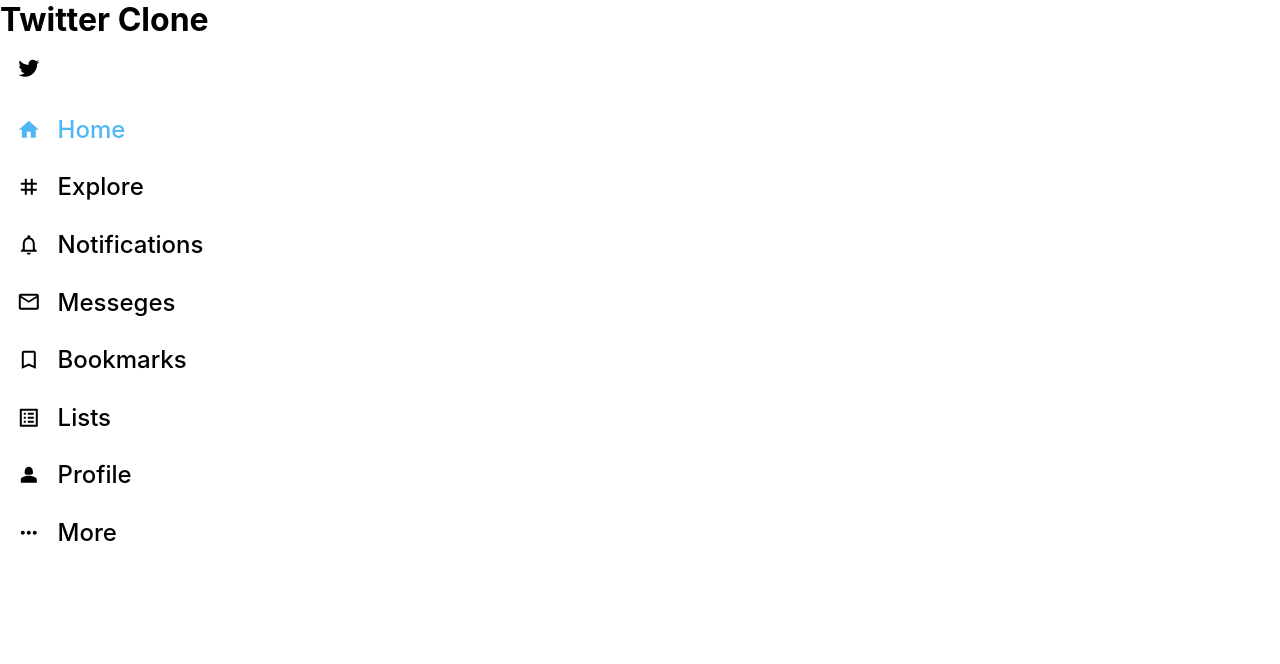
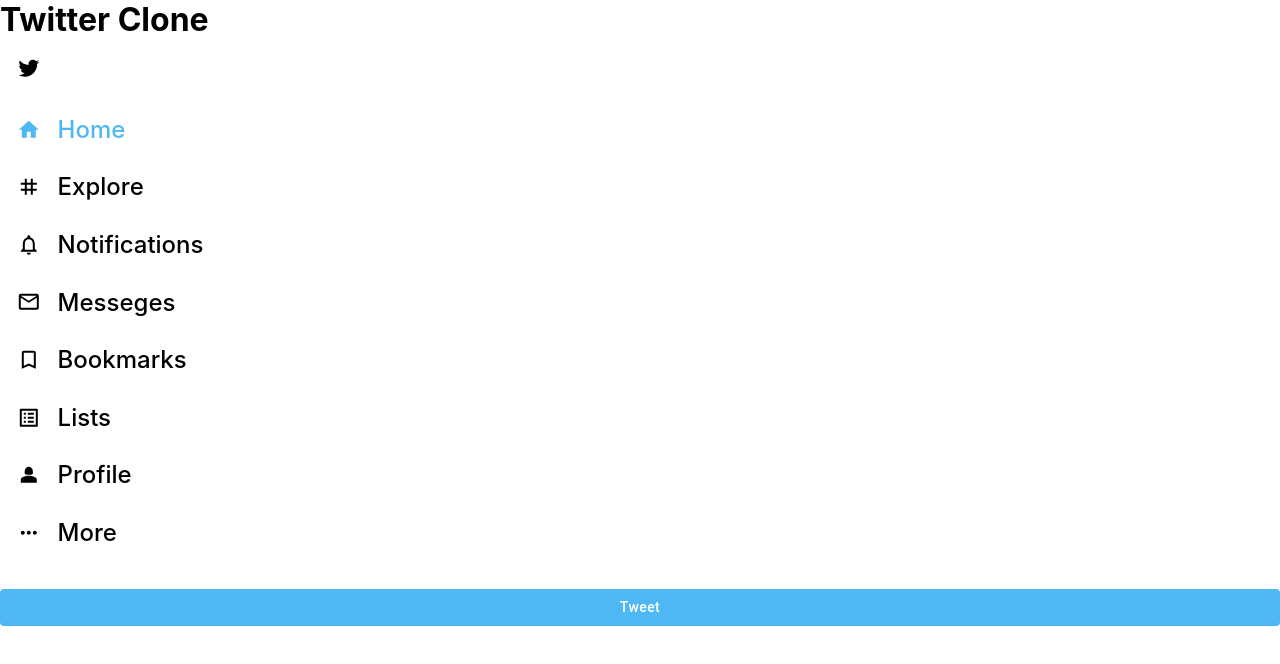
Before and after one commit to Krishnabot/Twitter-clone, a React (Create React App) app: page / in a window 1280 px wide. Shown: the top 664 px of the page. Built offline with nearby package versions, Linux system fonts and the light colour scheme.

Commit message:
Add and style tweet button

```diff
--- a/src/components/Sidebar/Sidebar.css
+++ b/src/components/Sidebar/Sidebar.css
@@ -0,0 +1,8 @@
+.tweet-btn {
+  background-color: var(--twitter-color) !important;
+  margin-top: 2em !important;
+  color: rgb(255, 255, 255) !important;
+  font-weight: 2000 !important;
+  border: none !important;
+  text-transform: inherit !important;
+}
--- a/src/components/Sidebar/Sidebar.js
+++ b/src/components/Sidebar/Sidebar.js
@@ -10,7 +10,7 @@
 import Person2Icon from "@mui/icons-material/Person2";
 import MoreHorizIcon from "@mui/icons-material/MoreHoriz";
 import SidebarOption from "./SidebarOption";
-
+import Button from "@mui/material/Button";
 function Sidebar() {
   return (
     <div className="sidebar">
@@ -39,6 +39,9 @@
 
       {/* More Icon */}
       <SidebarOption Icon={MoreHorizIcon} text="More" />
+      <Button varient="outlined" className="tweet-btn" fullWidth>
+        Tweet
+      </Button>
     </div>
   );
 }
```
